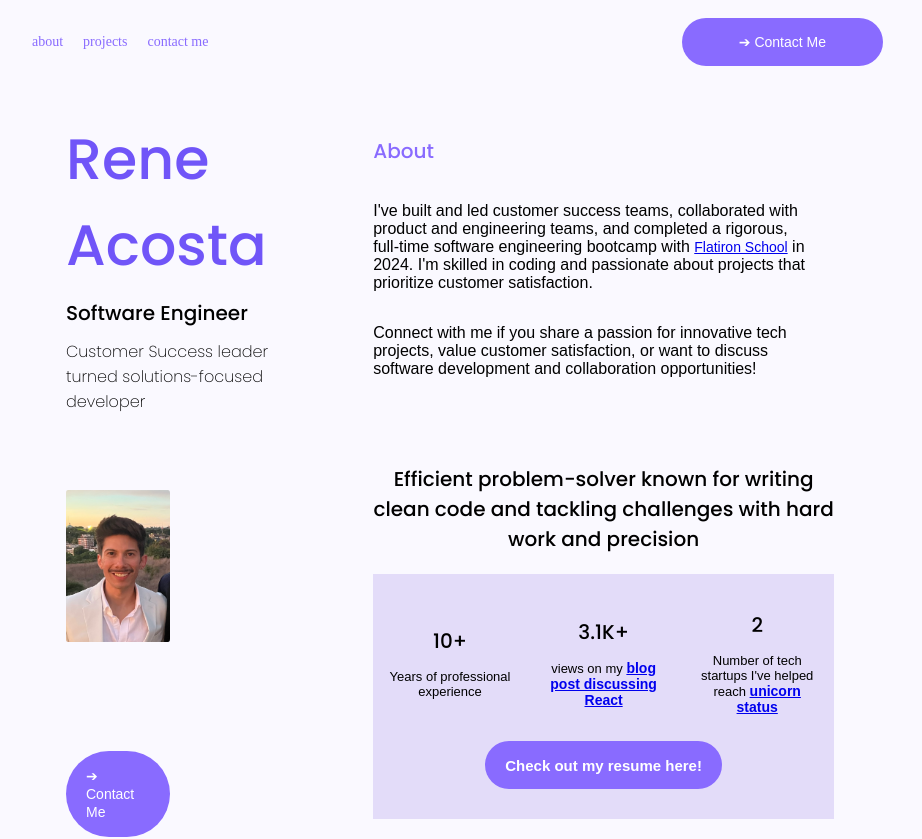
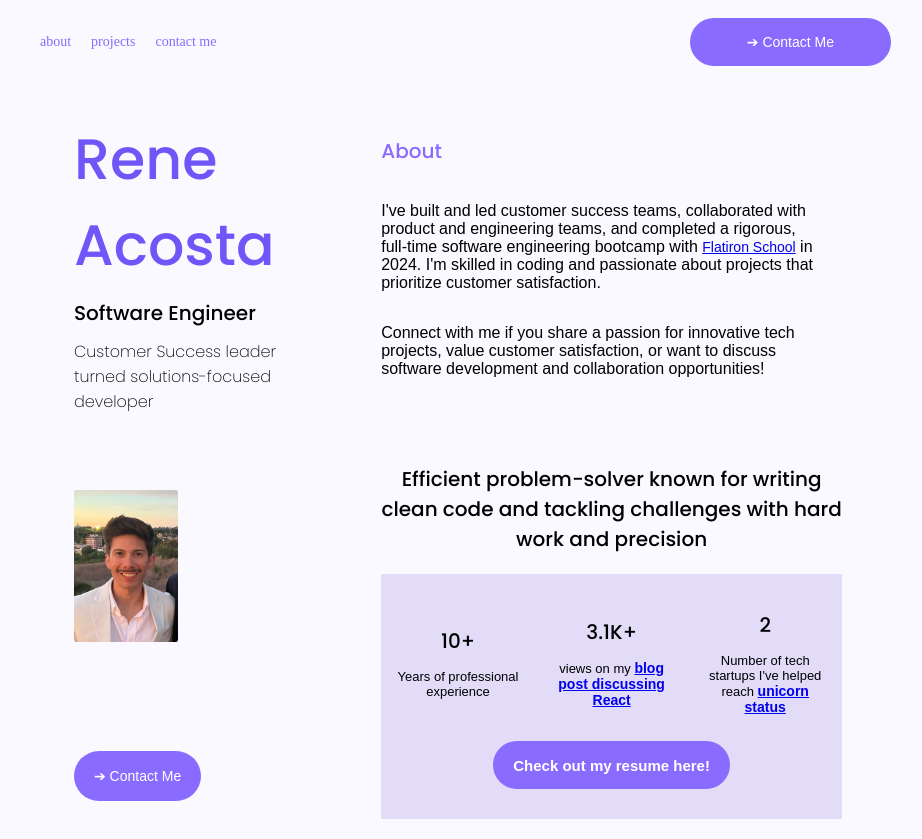
Before and after one commit to racosta323/rene-acosta-portfolio, a React (Create React App) app: page / in a window 1280 px wide. Shown: the top 839 px of the page, without its empty margins (190-1112 px from the left). Built offline with nearby package versions, Linux system fonts and the light colour scheme; a web font is replaced by a local one.

Commit message:
fixes contact me button under photo

```diff
--- a/src/App.css
+++ b/src/App.css
@@ -1,8 +1,13 @@
-#root {
+body {
+  width: 100vw;
+  height:auto;
+}
+
+/* #root {
   width:100%;
   min-width:100%;
   min-height: 100%;
-}
+} */
 
 p {
   font-size: 16px;
@@ -22,7 +27,7 @@ p {
 
 .container{
   width: 100%;
-
+  display: grid;
 }
 
 #rene-container{
@@ -322,6 +327,17 @@ section.projects h3.heading{
     top:0;
     left:0;
   }
+
+  h2 {
+    font-size: .8rem;
+    margin:0;
+    color: #7055f8;
+    font-family: "Poppins", sans-serif;
+    font-weight: 500;
+    font-style: normal;
+
+  }
+
 }
 
 h2 {
--- a/src/Profile.js
+++ b/src/Profile.js
@@ -38,13 +38,13 @@ function Profile() {
                             className="reneimg"
                         />
                     </div>
-                    <div className="contact-btn">
-                        <button type="button">
-                            <p><a href="mailto:racosta323@gmail.com"> &#10132; Contact Me</a></p>
-                        </button>
+
                 </div>
+                <div className="contact-btn">
+                    <button type="button">
+                        <p><a href="mailto:racosta323@gmail.com"> &#10132; Contact Me</a></p>
+                    </button>
                 </div>
-
             </div>
 
 
--- a/src/index.css
+++ b/src/index.css
@@ -1,8 +1,8 @@
 html {
-  height: 100%;
+  /* height: 100%; */
   margin: 0;
   background-color: #faf9ff;
-
+  width: 100vw;
 }
 
 code {
```
